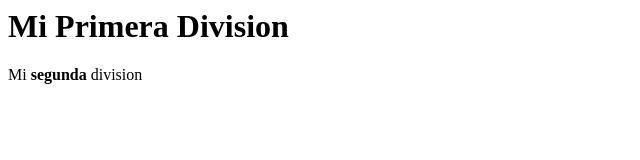
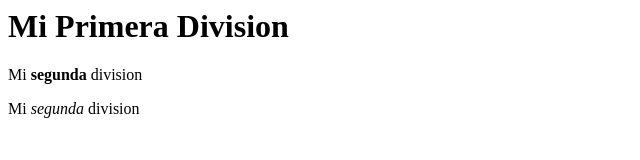
Before and after one commit to danielitocapera/programacion.github.io, a plain HTML site: page index.html in a window 1280 px wide. Shown: the whole page, without its empty margins (0-640 px from the left). Drawn offline with Linux system fonts and the light colour scheme.

Commit message:
Agregando mi tercera division

```diff
--- a/index.html
+++ b/index.html
@@ -15,5 +15,10 @@
       Mi <b> segunda</b> division
     </p>
   </div>
+  <div>
+    <p>
+      Mi <em> segunda </em> division
+    </p>
+  </div>
 </body>
 </html>
```
